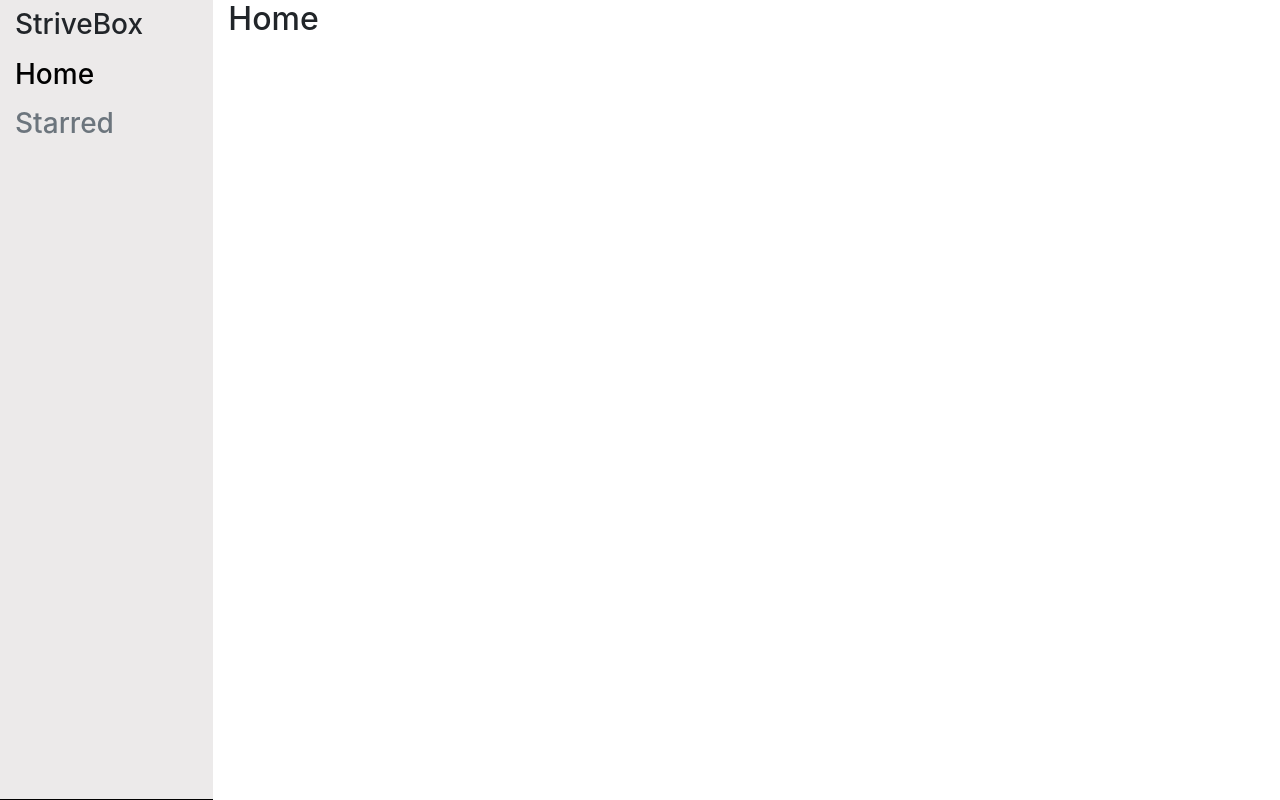
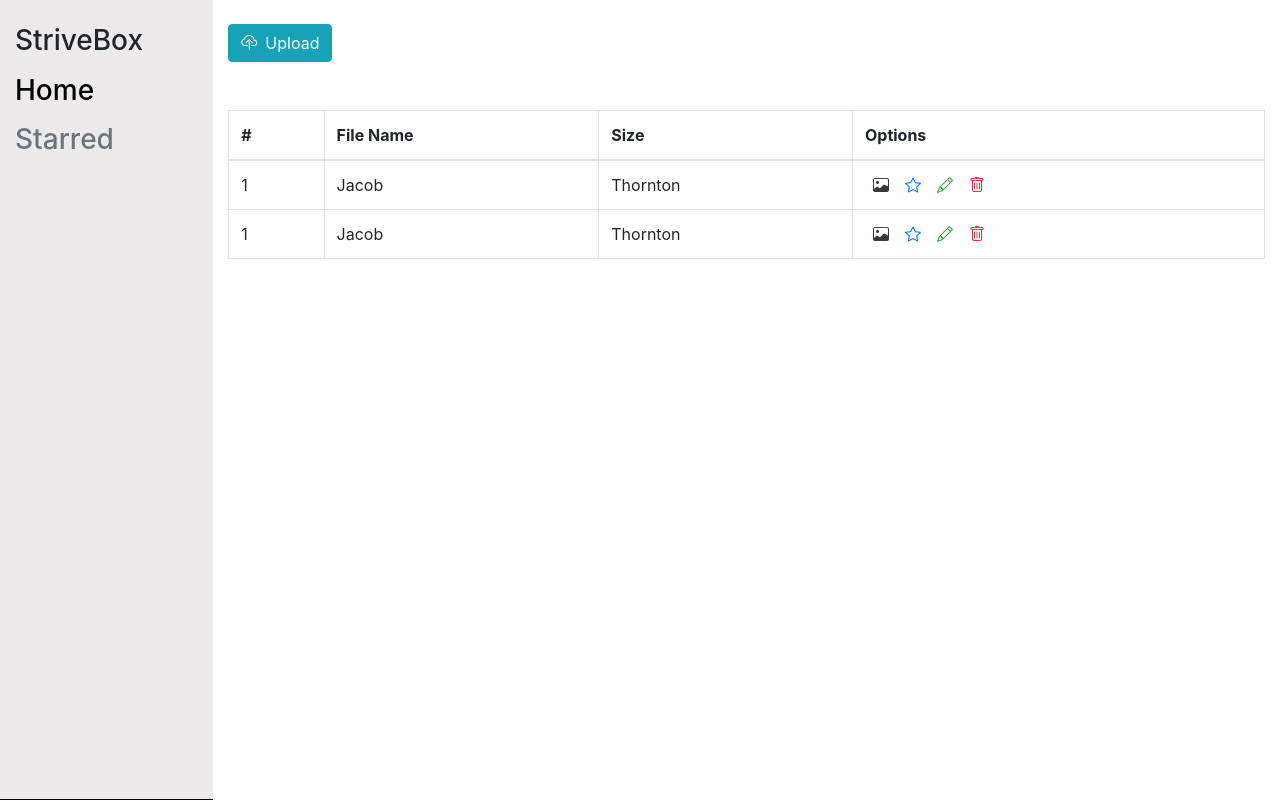
Before and after one commit to hsattar/strive-m5-d7, a React (Create React App) app: page / in a window 1280 px wide. Built offline with nearby package versions, Linux system fonts and the light colour scheme.

Commit message:
added table to display files uploaded

```diff
--- a/package.json
+++ b/package.json
@@ -7,6 +7,7 @@
     "@testing-library/react": "^11.2.7",
     "@testing-library/user-event": "^12.8.3",
     "bootstrap": "^4.6.0",
+    "bootstrap-icons": "^1.7.2",
     "react": "^17.0.2",
     "react-bootstrap": "^1.6.4",
     "react-dom": "^17.0.2",
--- /dev/null
+++ b/src/components/FileRow.jsx
@@ -0,0 +1,15 @@
+export default function FileRow() {
+    return (
+        <tr>
+            <td>1</td>
+            <td>Jacob</td>
+            <td>Thornton</td>
+            <td>
+                <i className="text-dark bi bi-image mx-2"></i>
+                <i className="text-primary bi bi-star mx-2"></i>
+                <i className="text-success bi bi-pencil mx-2"></i>
+                <i className="text-danger bi bi-trash mx-2"></i>
+            </td>
+        </tr>
+    )
+}
--- /dev/null
+++ b/src/components/FilesTable.jsx
@@ -0,0 +1,21 @@
+import Table from 'react-bootstrap/Table'
+import FileRow from './FileRow'
+
+export default function FilesTable() {
+    return (
+        <Table bordered hover className="mt-5">
+        <thead>
+            <tr>
+            <th>#</th>
+            <th>File Name</th>
+            <th>Size</th>
+            <th>Options</th>
+            </tr>
+        </thead>
+        <tbody>
+            <FileRow />
+            <FileRow />
+        </tbody>
+    </Table>
+    )
+}
--- a/src/components/Sidebar.jsx
+++ b/src/components/Sidebar.jsx
@@ -6,7 +6,7 @@ export default function Sidebar() {
 
     return (
         <>
-            <h3 className="mt-2">StriveBox</h3>
+            <h3 className="mt-4">StriveBox</h3>
             <Link to="/"><h3 className={ pathname === '/' ? '' : 'text-muted' }>Home</h3></Link>
             <Link to="/starred"><h3 className={ pathname === '/starred' ? '' : 'text-muted' }>Starred</h3></Link>
         </>
--- a/src/index.js
+++ b/src/index.js
@@ -1,8 +1,9 @@
 import React from 'react'
 import ReactDOM from 'react-dom'
 import App from './App'
+import "bootstrap-icons/font/bootstrap-icons.css";
+import 'bootstrap/dist/css/bootstrap.min.css'
 import './index.css'
-import 'bootstrap/dist/css/bootstrap.min.css'
 
 ReactDOM.render(
   <React.StrictMode>
--- a/src/pages/Home.jsx
+++ b/src/pages/Home.jsx
@@ -1,5 +1,10 @@
+import FilesTable from '../components/FilesTable'
+
 export default function Home() {
     return (
-        <h2>Home</h2>
+        <>
+            <button className="btn btn-info mt-4"><i className="bi bi-cloud-upload mr-2"></i>Upload</button>
+            <FilesTable />
+        </>
     )
 }
```
Also changed, not shown: 1 other file (tests, documents, lock files or other folders).
